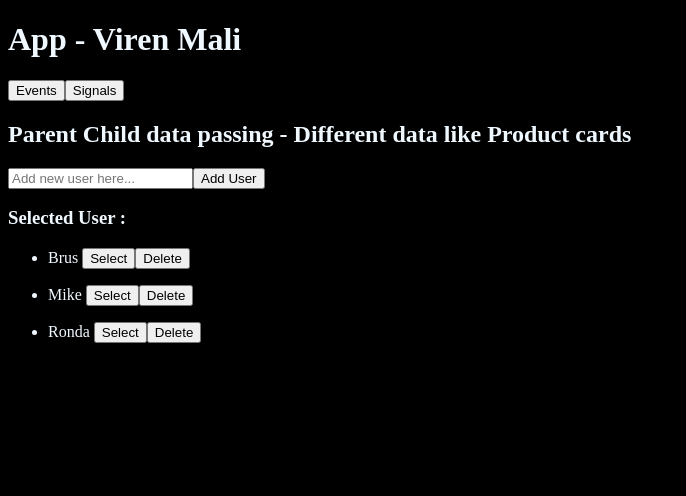
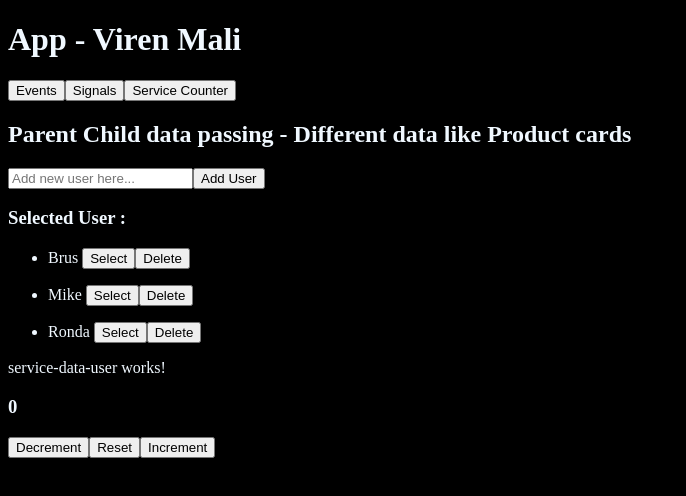
Before and after one commit to Virendra1807/Angular-Revision, an Angular app: page /serviceUsed in a window 1280 px wide. Before the commit this address led to /. Shown: the top 496 px of the page, without its empty margins (0-686 px from the left). Built offline with nearby package versions, Linux system fonts and the light colour scheme.

Commit message:
Services used for business logic/API calls and reusable logic

```diff
--- a/src/app/app.html
+++ b/src/app/app.html
@@ -2,6 +2,8 @@
 
 <button routerLink="/events">Events</button>
 <button routerLink="/signals">Signals</button>
+
+<button routerLink="/serviceUsed">Service Counter</button>
 
 <h2>Parent Child data passing - Different data like Product cards</h2>
 
--- a/src/app/app.routes.ts
+++ b/src/app/app.routes.ts
@@ -1,5 +1,6 @@
 import { Routes } from '@angular/router';
 import { Events } from './events/events';
+import { ServiceDataUser } from './service-data-user/service-data-user';
 import { SignalsRevision } from './signals-revision/signals-revision';
 
 export const routes: Routes = [
@@ -14,5 +15,9 @@ export const routes: Routes = [
     {
         path: 'signals',
         component: SignalsRevision
+    },
+    {
+        path: 'serviceUsed',
+        component: ServiceDataUser
     }
 ];
--- /dev/null
+++ b/src/app/service-data-user/service-data-user.html
@@ -0,0 +1,7 @@
+<p>service-data-user works!</p>
+
+<h3>{{state.count()}}</h3>
+
+<button (click)="state.decrement()">Decrement</button>
+<button (click)="state.reset()">Reset</button>
+<button (click)="state.increment()">Increment</button>
--- /dev/null
+++ b/src/app/services/data.ts
@@ -0,0 +1,25 @@
+import { Injectable, signal } from '@angular/core';
+
+@Injectable({ // Injectable defines that we can inject this service in another components
+  providedIn: 'root', // providedIn root means only one instance is created for this class Data as all components used the same
+})
+
+export class Data {
+
+  count = signal<number>(0);
+
+  increment() {
+    this.count.update(c => c + 1);
+  }
+
+
+  decrement() {
+    this.count.update(c => c - 1);
+  }
+
+
+  reset() {
+    this.count.update(c => c - c);
+  }
+
+}
```
Also changed, not shown: src/app/service-data-user/service-data-user.ts (added, +14 -0 lines), src/app/service-data-user/service-data-user.css (added), 2 other files (tests, documents, lock files or other folders).
